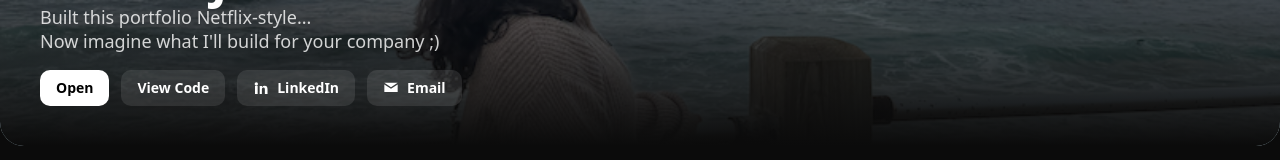
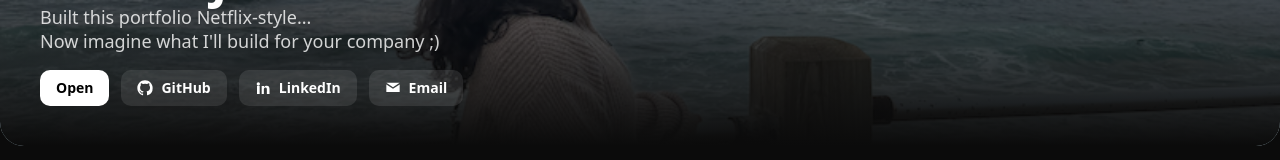
Before and after one commit to JoshiAastha04/Portfolio-Flix, a React (Vite) app: page / in a window 1280 px wide. Shown: the part 394-554 px from the top of the page. Built offline with nearby package versions, Linux system fonts and the light colour scheme.

Commit message:
added Github button next to linkedin and email on the banner

```diff
--- a/src/components/AboutPanel.jsx
+++ b/src/components/AboutPanel.jsx
@@ -59,7 +59,7 @@ function AboutPanel({ open, onClose }) {
                                 bringing creative ideas to life through code.
                                 <br />
                                 <br />
-                                I build projects that blend clean design with real functionality—from
+                                I build projects that blend clean design with real functionality from
                                 full-stack web apps to mobile experiences and even small game
                                 projects.
                                 <br />
--- a/src/components/Banner.jsx
+++ b/src/components/Banner.jsx
@@ -1,4 +1,4 @@
-import {Github, Play} from "lucide-react";
+import { Github, Linkedin } from "lucide-react";
 import React from "react";
 
 function Banner({ project, onOpen }) {
@@ -43,17 +43,28 @@ function Banner({ project, onOpen }) {
                         Open
                     </button>
 
-                    {/* View Code */}
-                    {project.links?.code && (
-                        <a
-                            href={project.links.code}
-                            target="_blank"
-                            rel="noreferrer"
-                            className="rounded-lg bg-white/10 px-4 py-2 text-sm font-semibold text-white hover:bg-white/20 transition"
-                        >
-                            View Code
-                        </a>
-                    )}
+                    {/* Github */}
+                    <a
+                        href="https://github.com/JoshiAastha04"
+                        target="_blank"
+                        rel="noreferrer"
+                        className="
+                            rounded-lg bg-white/10 px-4 py-2
+                            text-sm font-semibold text-white
+                            flex items-center gap-2
+                            hover:bg-white/20 transition
+                        "
+                    >
+                        <svg className="w-4 h-4" fill="currentColor" viewBox="0 0 24 24">
+                            <path
+                                fillRule="evenodd"
+                                d="M12 .5C5.65.5.5 5.65.5 12c0 5.1 3.29 9.42 7.86 10.95.58.1.79-.25.79-.56v-2.18c-3.2.7-3.88-1.54-3.88-1.54-.53-1.34-1.3-1.7-1.3-1.7-1.06-.73.08-.72.08-.72 1.17.08 1.78 1.2 1.78 1.2 1.04 1.78 2.72 1.27 3.38.97.1-.75.4-1.27.72-1.56-2.56-.29-5.26-1.28-5.26-5.72 0-1.27.46-2.32 1.2-3.13-.12-.29-.52-1.47.12-3.06 0 0 .98-.31 3.2 1.2a11.1 11.1 0 0 1 5.82 0c2.22-1.51 3.2-1.2 3.2-1.2.64 1.59.24 2.77.12 3.06.74.81 1.2 1.86 1.2 3.13 0 4.46-2.7 5.43-5.28 5.71.41.36.77 1.08.77 2.18v3.23c0 .31.21.67.79.56A10.99 10.99 0 0 0 23.5 12C23.5 5.65 18.35.5 12 .5Z"
+                                clipRule="evenodd"
+                            />
+                        </svg>
+                        GitHub
+                    </a>
+
 
                     {/* LinkedIn */}
                     <a
--- a/src/components/PortfolioFlixUI.jsx
+++ b/src/components/PortfolioFlixUI.jsx
@@ -37,8 +37,8 @@ const Projects = [
             "Built this portfolio Netflix-style...\nNow imagine what I'll build for your company ;)",
         image: myphoto2,
         links: {
-            live: "https://linkedin.com/in/aasthajoshi23",
-            code: "https://github.com/JoshiAastha04/Portfolio-Flix",
+            live: "",
+            code: "https://github.com/JoshiAastha04/",
         },
         featured: true,
     },
```
